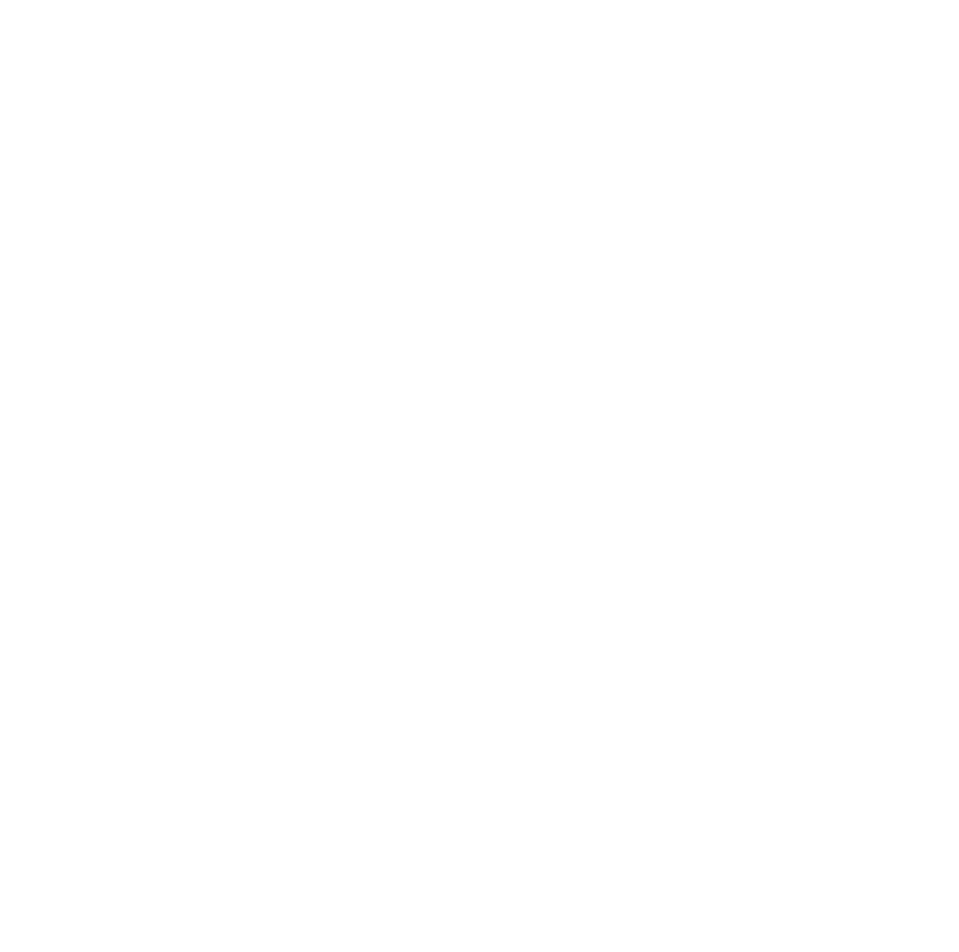
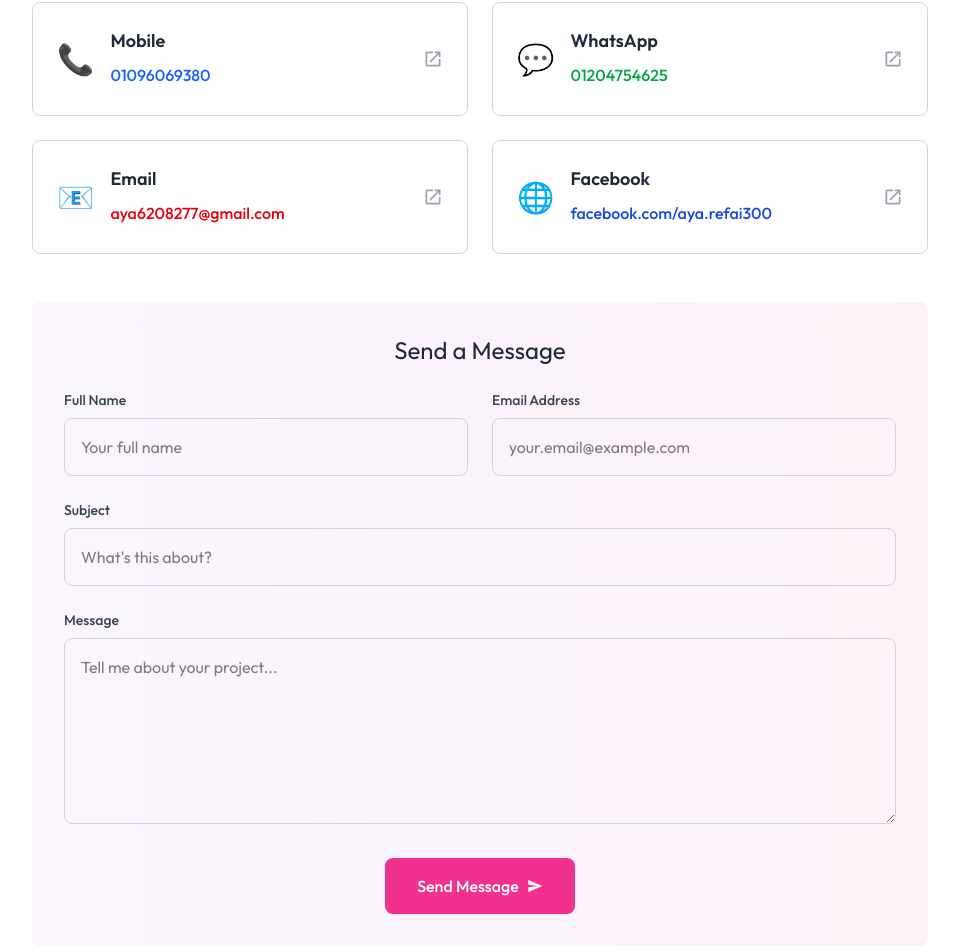
Before and after one commit to MariamHammouda/Aya-Portfolio, a Next.js app: page / in a window 1280 px wide. Shown: the part 3235-4187 px from the top of the page, without its empty margins (160-1119 px from the left). Before the commit the page ends 3045 px from the top, so only its background shows below. Built offline with nearby package versions, Linux system fonts and the light colour scheme; a web font is replaced by a local one.

Commit message:
filling data

```diff
--- /dev/null
+++ b/src/app/components/Contact.jsx
@@ -0,0 +1,165 @@
+"use client";
+
+import Image from "next/image";
+
+export default function Contact() {
+  const contactInfo = [
+    {
+      icon: "📞",
+      label: "Mobile",
+      value: "01096069380",
+      link: "tel:+201096069380",
+      color: "text-blue-600"
+    },
+    {
+      icon: "💬",
+      label: "WhatsApp",
+      value: "01204754625",
+      link: "https://wa.me/201204754625",
+      color: "text-green-600"
+    },
+    {
+      icon: "📧",
+      label: "Email",
+      value: "aya6208277@gmail.com",
+      link: "mailto:aya6208277@gmail.com",
+      color: "text-red-600"
+    },
+    {
+      icon: "🌐",
+      label: "Facebook",
+      value: "facebook.com/aya.refai300",
+      link: "https://facebook.com/aya.refai300",
+      color: "text-blue-700"
+    }
+  ];
+
+  return (
+    <div id="contact" className="w-full px-[12%] py-10 scroll-mt-20">
+      <div className="text-center">
+        <h2 className="text-3xl sm:text-4xl font-Ovo mb-4">Get In Touch</h2>
+        <p className="text-gray-700 font-Ovo max-w-2xl mx-auto mb-8">
+          Ready to elevate your brand with professional content writing and marketing services?
+          Let's discuss your project and bring your vision to life.
+        </p>
+      </div>
+
+      <div className="max-w-4xl mx-auto">
+        {/* Contact Cards Grid */}
+        <div className="grid grid-cols-1 md:grid-cols-2 gap-6 mb-12">
+          {contactInfo.map((contact, index) => (
+            <a
+              key={index}
+              href={contact.link}
+              target={contact.label === "Facebook" || contact.label === "WhatsApp" ? "_blank" : "_self"}
+              rel={contact.label === "Facebook" || contact.label === "WhatsApp" ? "noopener noreferrer" : ""}
+              className="group flex items-center gap-4 p-6 border border-gray-300 rounded-lg hover:shadow-lg hover:-translate-y-1 duration-300 hover:bg-[var(--color-light-hover)] hover:border-[var(--color-light-hover)]"
+            >
+              <div className="text-3xl">{contact.icon}</div>
+              <div className="flex-1">
+                <h3 className="text-lg font-semibold text-gray-800 mb-1">{contact.label}</h3>
+                <p className={`${contact.color} group-hover:underline font-medium`}>
+                  {contact.value}
+                </p>
+              </div>
+              <div className="text-gray-400 group-hover:text-[#F2308D] transition-colors">
+                <svg className="w-5 h-5" fill="currentColor" viewBox="0 0 24 24">
+                  <path d="M14 3v2h3.59l-9.83 9.83 1.41 1.41L19 6.41V10h2V3m-2 16H5V5h7V3H5a2 2 0 0 0-2 2v14a2 2 0 0 0 2 2h14a2 2 0 0 0 2-2v-7h-2v7z"/>
+                </svg>
+              </div>
+            </a>
+          ))}
+        </div>
+
+        {/* Contact Form */}
+        <div className="bg-gradient-to-r from-purple-50 to-pink-50 rounded-lg p-8">
+          <h3 className="text-2xl font-Ovo text-gray-800 mb-6 text-center">Send a Message</h3>
+          <form className="space-y-6">
+            <div className="grid grid-cols-1 md:grid-cols-2 gap-6">
+              <div>
+                <label htmlFor="name" className="block text-sm font-medium text-gray-700 mb-2">
+                  Full Name
+                </label>
+                <input
+                  type="text"
+                  id="name"
+                  name="name"
+                  className="w-full px-4 py-3 border border-gray-300 rounded-lg focus:outline-none focus:border-[#F2308D] transition-colors"
+                  placeholder="Your full name"
+                  required
+                />
+              </div>
+              <div>
+                <label htmlFor="email" className="block text-sm font-medium text-gray-700 mb-2">
+                  Email Address
+                </label>
+                <input
+                  type="email"
+                  id="email"
+                  name="email"
+                  className="w-full px-4 py-3 border border-gray-300 rounded-lg focus:outline-none focus:border-[#F2308D] transition-colors"
+                  placeholder="your.email@example.com"
+                  required
+                />
+              </div>
+            </div>
+
+            <div>
+              <label htmlFor="subject" className="block text-sm font-medium text-gray-700 mb-2">
+                Subject
+              </label>
+              <input
+                type="text"
+                id="subject"
+                name="subject"
+                className="w-full px-4 py-3 border border-gray-300 rounded-lg focus:outline-none focus:border-[#F2308D] transition-colors"
+                placeholder="What's this about?"
+                required
+              />
+            </div>
+
+            <div>
+              <label htmlFor="message" className="block text-sm font-medium text-gray-700 mb-2">
+                Message
+              </label>
+              <textarea
+                id="message"
+                name="message"
+                rows="5"
+                className="w-full px-4 py-3 border border-gray-300 rounded-lg focus:outline-none focus:border-[#F2308D] transition-colors resize-vertical"
+                placeholder="Tell me about your project..."
+                required
+              ></textarea>
+            </div>
+
+            <div className="text-center">
+              <button
+                type="submit"
+                className="inline-flex items-center gap-2 px-8 py-3 bg-[#F2308D] text-white rounded-lg hover:bg-[#C1277A] transition-colors duration-200 font-medium"
+              >
+                Send Message
+                <svg className="w-4 h-4" fill="currentColor" viewBox="0 0 24 24">
+                  <path d="M2 21l21-9L2 3v7l15 2-15 2v7z"/>
+                </svg>
+              </button>
+            </div>
+          </form>
+        </div>
+
+        {/* Additional Info */}
+        <div className="text-center mt-8">
+          <p className="text-gray-600 mb-4">
+            Available for freelance projects and collaborations
+          </p>
+          <div className="flex justify-center items-center gap-4 text-sm text-gray-500">
+            <span>🕒 Response within 24 hours</span>
+            <span>•</span>
+            <span>🌍 Working with clients worldwide</span>
+            <span>•</span>
+            <span>💼 Professional & reliable</span>
+          </div>
+        </div>
+      </div>
+    </div>
+  );
+}
--- a/src/app/page.js
+++ b/src/app/page.js
@@ -4,6 +4,7 @@ import Navbar from "./components/Navbar.jsx"
 import Header from "./components/Header.jsx"
 import About from "./components/About.jsx"
 import Services from "./components/Services.jsx"
+import Contact from "./components/Contact.jsx"
 
 export default function Home() {
   return (
@@ -14,6 +15,7 @@ export default function Home() {
    <Header/>
    <About/>
    <Services/>
+   <Contact/>
   </>
 
 
```
